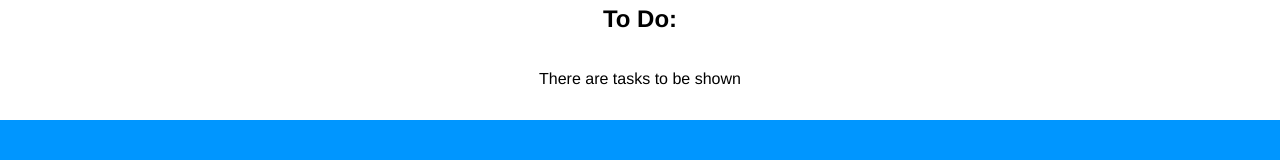
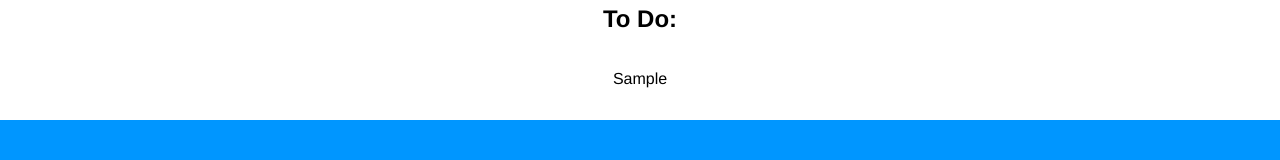
Before and after one commit to eusoumagalhaes/TypeScript---ToDo, a React (Create React App) app: page / in a window 1280 px wide. Both pictures are taken after typing "Sample", "Sample" into the empty fields and a click on the input "Create Task". Shown: the part 498-658 px from the top of the page. Built offline with nearby package versions, Linux system fonts and the light colour scheme.

Commit message:
adding Task List

```diff
--- a/src/Components/Form/TaskList.tsx
+++ b/src/Components/Form/TaskList.tsx
@@ -14,7 +14,11 @@ const TaskList = ({taskList}:Props) => {
   return (
     <>
       {taskList.length > 0 ? (
-          <p>There are tasks to be shown</p>
+          taskList.map((task) => (
+            <div key={task.id}>
+              <p>{task.title}</p>
+              </div>
+          ))
         ): (
           <p>There are no tasks to be shown</p>
         )}
```
